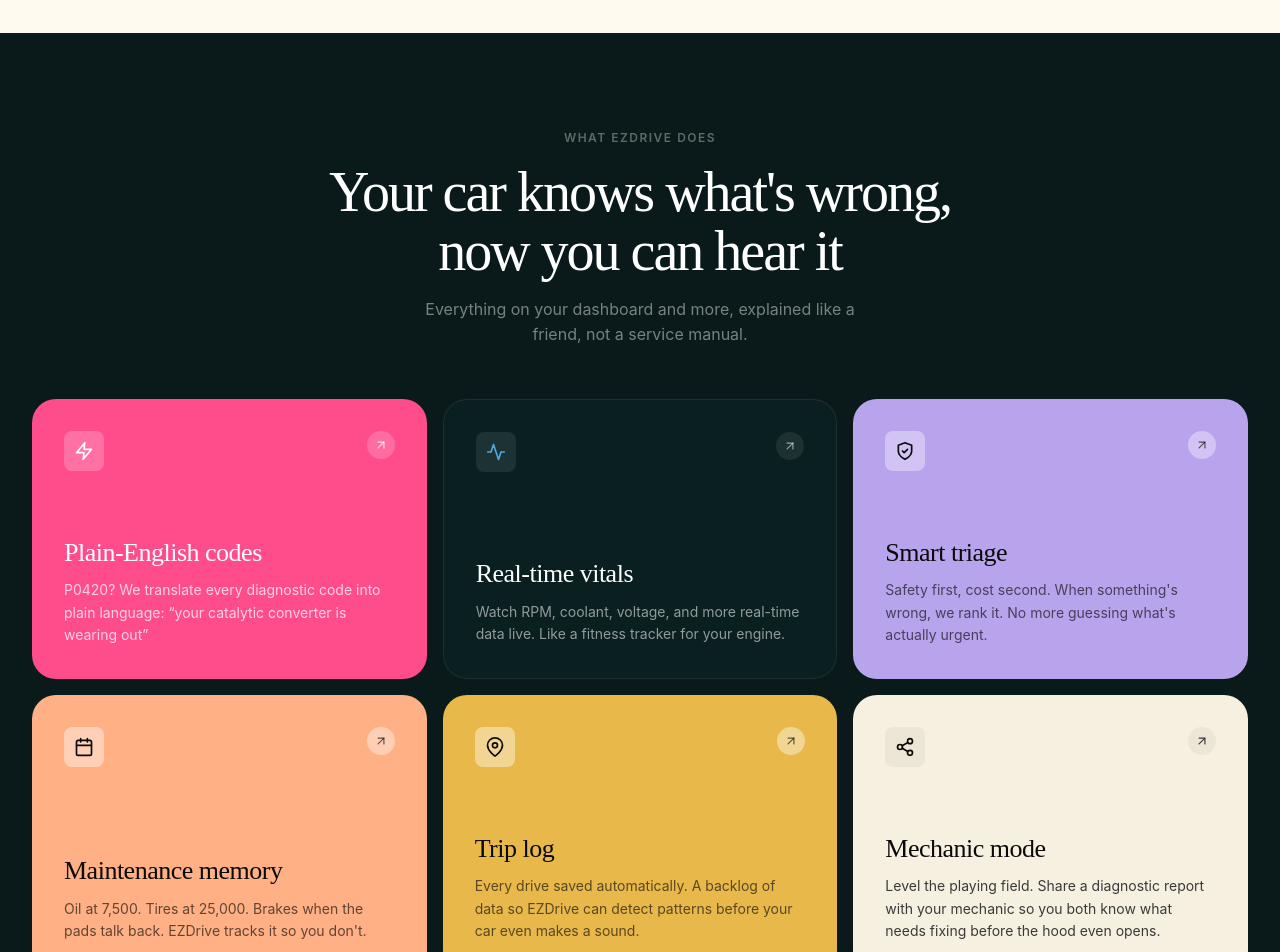
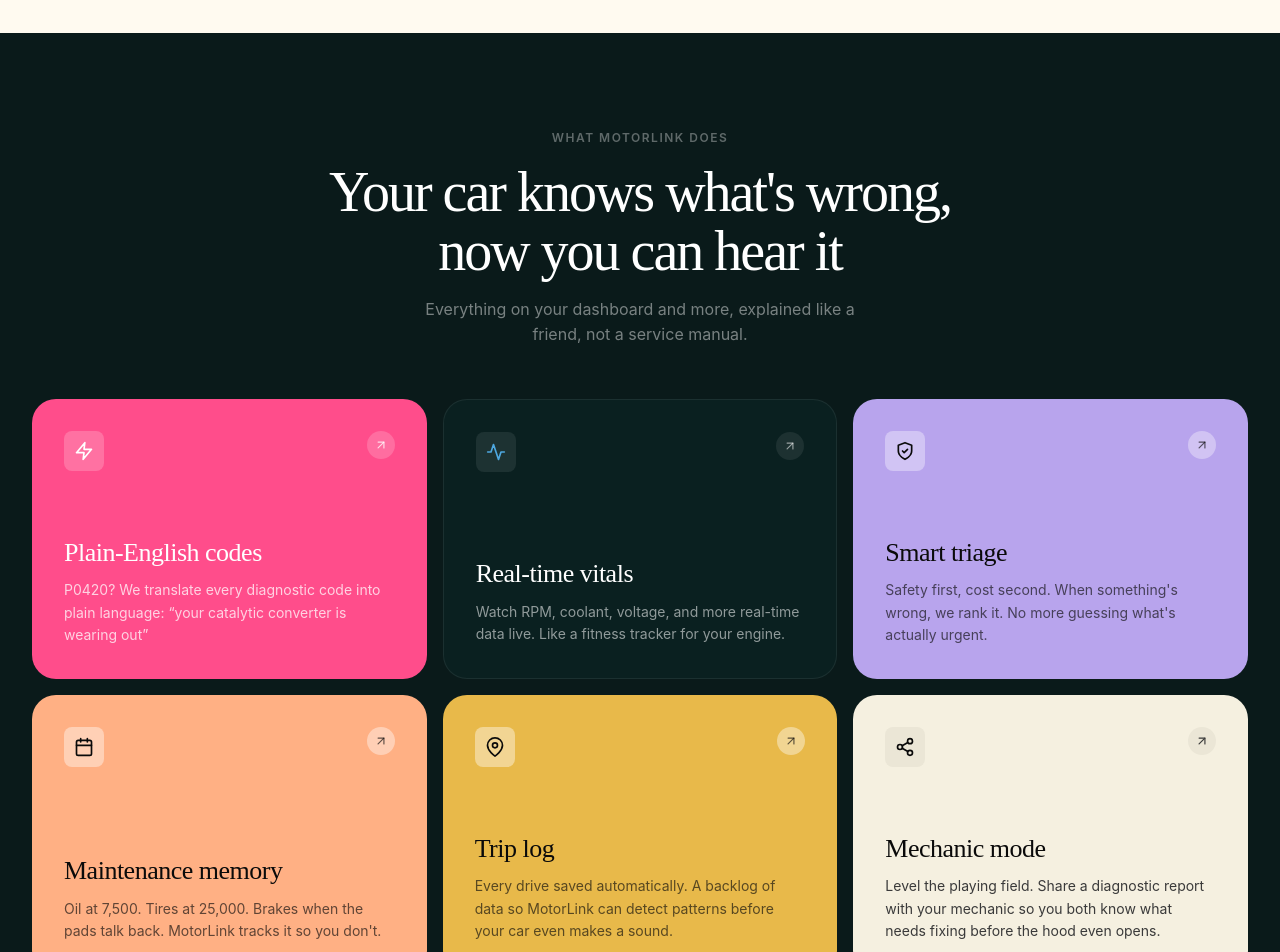
Before and after one commit to ashton-wong/EZDriveSite, a Next.js app: page / in a window 1280 px wide. Shown: the part 1040-1992 px from the top of the page. Built offline with nearby package versions, Linux system fonts and the light colour scheme.

Commit message:
Update references from EZDrive to MotorLink

```diff
--- a/components/Features.tsx
+++ b/components/Features.tsx
@@ -115,7 +115,7 @@
     titleColor: "#0a0a0a",
     bodyColor: "rgba(10,10,10,0.65)",
     title: "Maintenance memory",
-    body: "Oil at 7,500. Tires at 25,000. Brakes when the pads talk back. EZDrive tracks it so you don't.",
+    body: "Oil at 7,500. Tires at 25,000. Brakes when the pads talk back. MotorLink tracks it so you don't.",
     icon: <CalendarIcon color="#0a0a0a" />,
   },
   {
@@ -126,7 +126,7 @@
     titleColor: "#0a0a0a",
     bodyColor: "rgba(10,10,10,0.65)",
     title: "Trip log",
-    body: "Every drive saved automatically. A backlog of data so EZDrive can detect patterns before your car even makes a sound.",
+    body: "Every drive saved automatically. A backlog of data so MotorLink can detect patterns before your car even makes a sound.",
     icon: <MapPinIcon color="#0a0a0a" />,
   },
   {
@@ -211,7 +211,7 @@
               marginBottom: 16,
             }}
           >
-            What EZDrive does
+            What MotorLink does
           </div>
           <h2
             style={{
```
